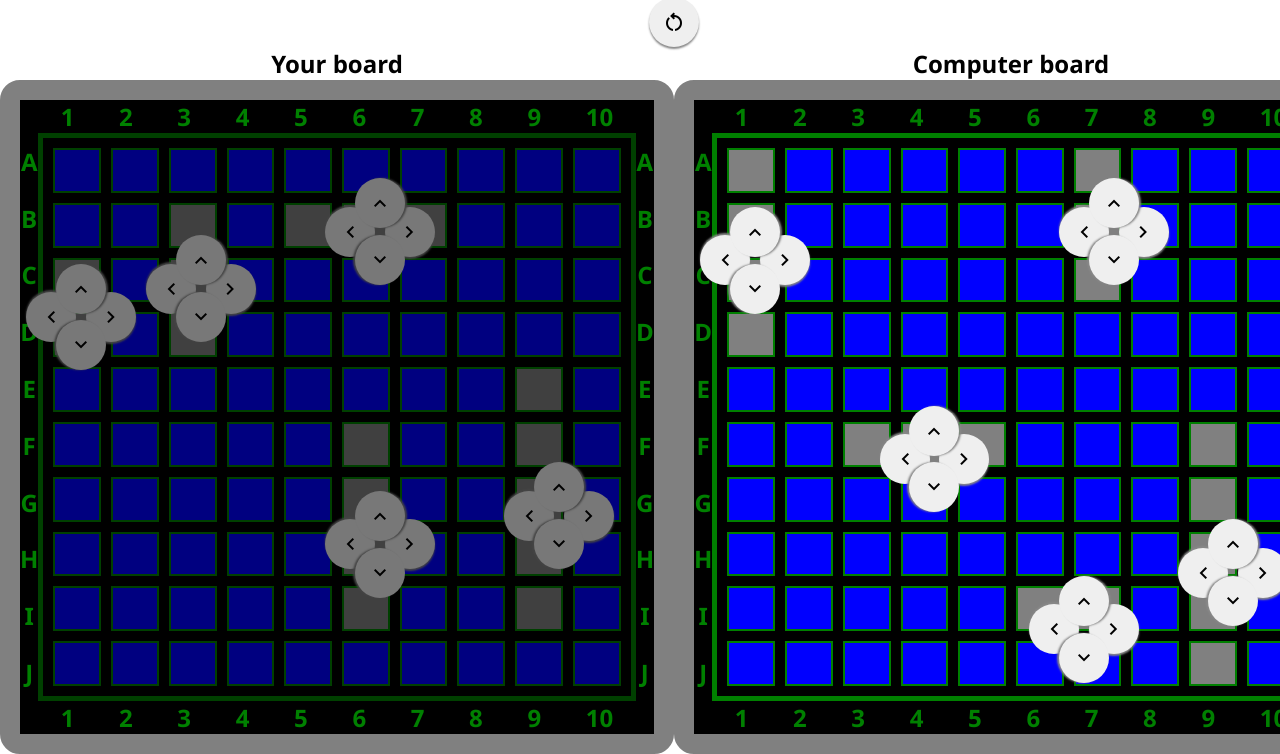
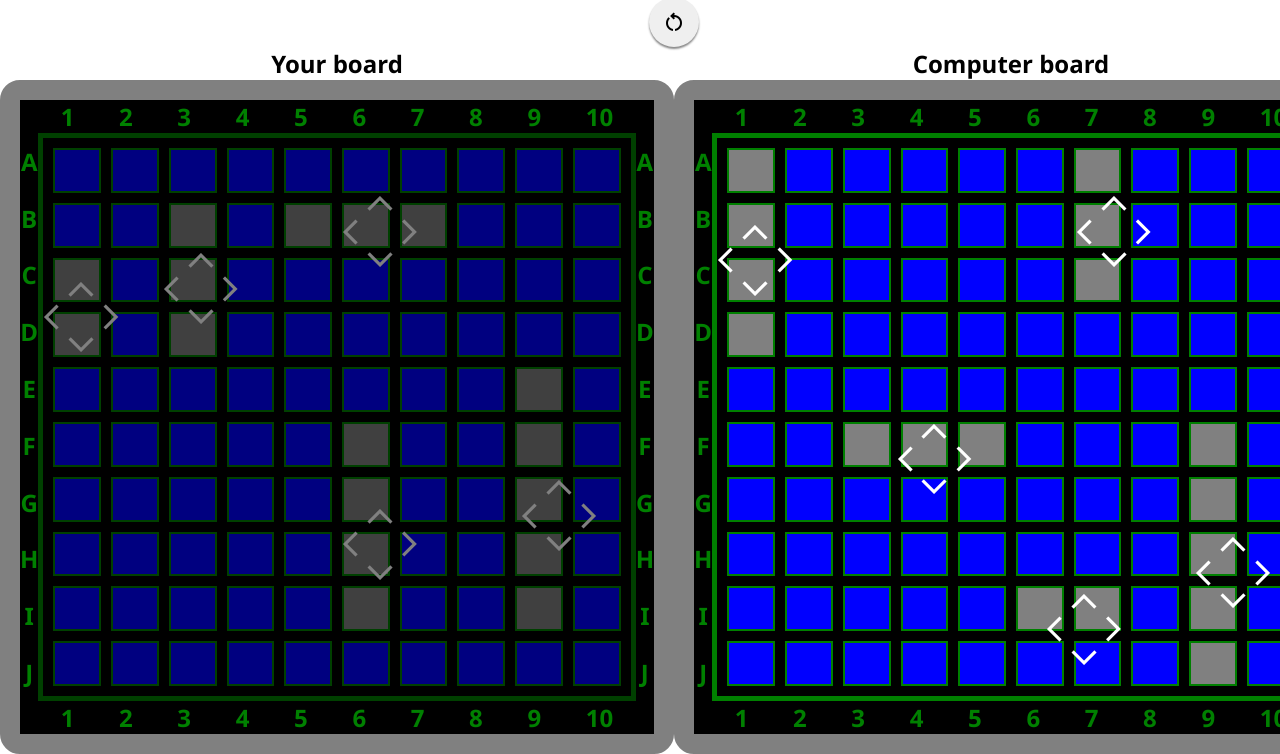
Before and after one commit to CyprianESPI/odin-battleship, a website built with webpack: page src/index.html in a window 1280 px wide. Shown: the part 46-800 px from the top of the page. Built offline with nearby package versions, Linux system fonts and the light colour scheme.

Commit message:
Style moveBtn

```diff
--- a/src/styles.css
+++ b/src/styles.css
@@ -19,14 +19,19 @@ main {
 }
 
 button {
-    border: 0px;
+    border: none;
     box-shadow: 0 2px 2px #888888;
     border-radius: 50%;
     aspect-ratio: 1;
     width: 50px;
 }
 
-.move-btn {}
+.move-btn {
+    box-shadow: none;
+    background: none;
+    color: white;
+    font-size: 50px;
+}
 
 .player-container {
     display: grid;
```
